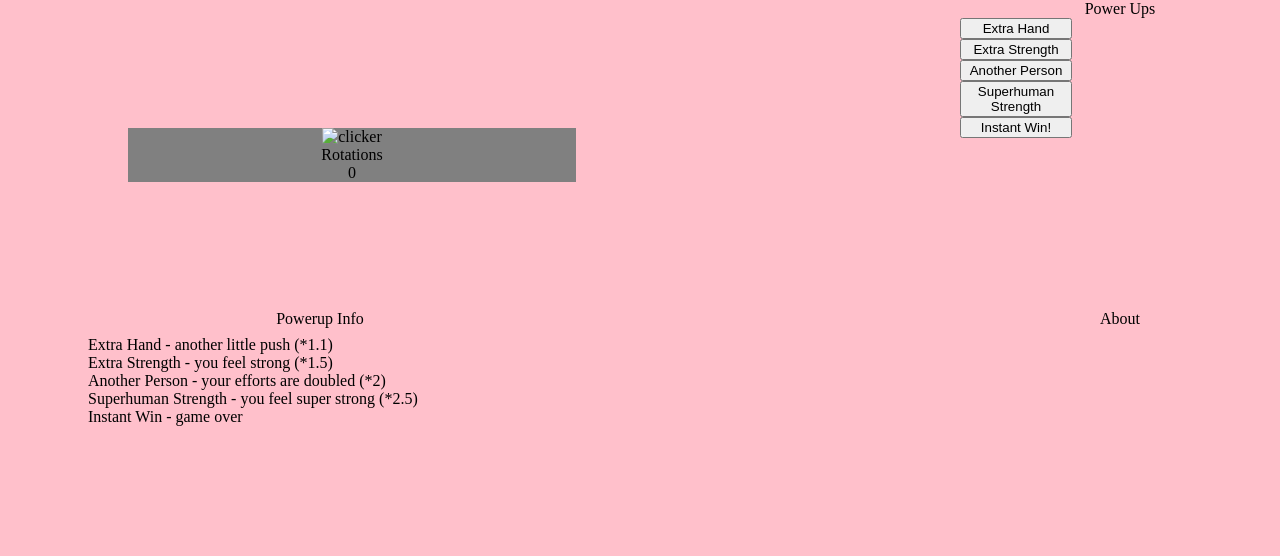
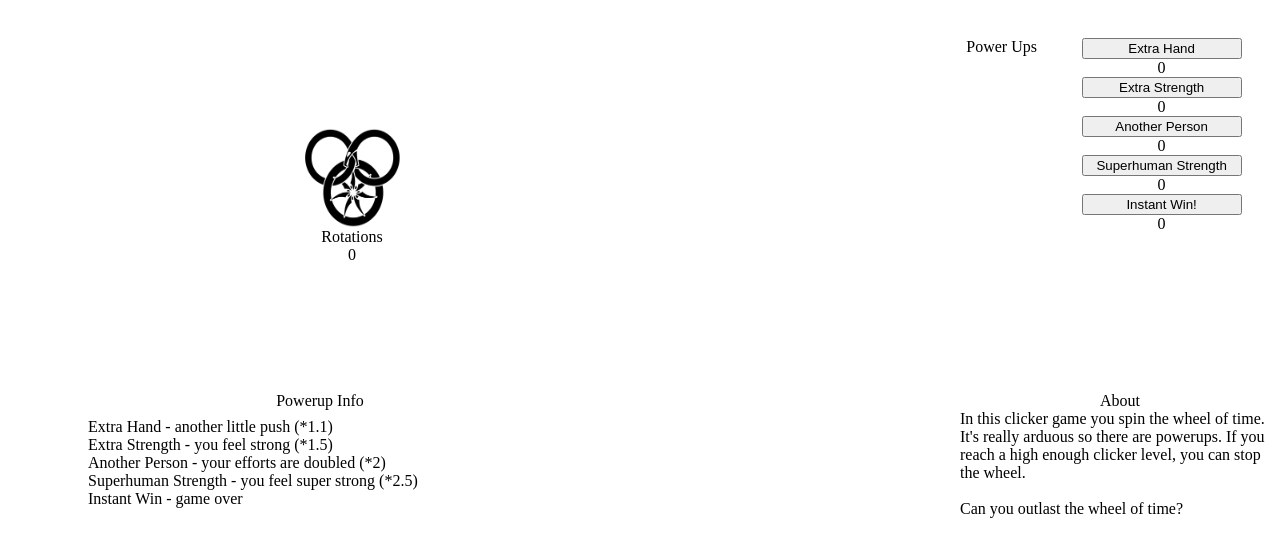
Before and after one commit to dkroll713/checkpoints, a plain HTML site: page checkpoint3/index.html in a window 1280 px wide. Drawn offline with nearby package versions, Linux system fonts and the light colour scheme.

Commit message:
checkpoint3

```diff
--- a/checkpoint3/css/style.css
+++ b/checkpoint3/css/style.css
@@ -1,5 +1,5 @@
 body{
-  background-color: pink;
+  background-color: #FFFFFF;
   display: flex;
   flex-direction: row;
   flex-wrap: wrap;
@@ -15,27 +15,77 @@ h3{
   height: 100%;
   width: 35%;
   margin: 10%;
-  background-color: grey;
+  background-color: #FFFFFF;
   display: flex;
   flex-direction: column;
   justify-content: center;
   align-items: center;
 }
 
+img{
+  height: 100px;
+  width: 100px;
+}
+
 #container2{
   height: 100%;
   width: 25%;
+  margin-top: 3%;
+  margin-right: 3%;
+  display: grid;
+  grid-template-columns: 1fr 1fr;
+  grid-template-areas:
+    "box1 box2"
+    "box3 box4"
+    "box5 box6"
+    "box7 box8"
+    "box9 box10"
+}
 
+#pu1{
+  grid-area: box1;
+}
+
+#count1{
+  grid-area: box2;
+}
+
+#pu2{
+  grid-area: box3;
+}
+
+#count2{
+  grid-area: box3;
+}
+
+#pu3{
+  grid-area: box5;
+}
+
+#count3{
+  grid-area: box6;
+}
+
+#pu4{
+  grid-area: box7;
+}
+
+#count4{
+  grid-area: box8;
+}
+
+#pu5{
+  grid-area: box9;
+}
+
+#count5{
+  grid-area: box10;
 }
 
 #powerups{
   display: flex;
   flex-direction: column;
-  text-align: left;
-}
-
-button{
-  width: 35%;
+  text-align: center;
 }
 
 #container3{
--- a/checkpoint3/index.html
+++ b/checkpoint3/index.html
@@ -4,12 +4,11 @@
   <meta charset="utf-8" />
   <link rel="stylesheet" href="./css/reset.css" />
   <link rel="stylesheet" href="./css/style.css" />
-  <script src="./js/script.js"></script>
 </head>
 
 <body>
   <container id="container1">
-    <img src="" alt="clicker" />
+    <img src="./img/wheel of time.png" alt="clicker" id="img" />
     <h3>Rotations</h3>
     <p id="rotations">
       0
@@ -18,11 +17,26 @@
   <container id="container2">
     <h3>Power Ups</h3>
     <section class="info" id="powerups">
-      <button>Extra Hand</button>
-      <button>Extra Strength</button>
-      <button>Another Person</button>
-      <button>Superhuman Strength</button>
-      <button>Instant Win!</button>
+      <button type="button" id="pu1">Extra Hand</button>
+      <p id="count1" value="0">
+        0
+      </p>
+      <button type="button" id="pu2">Extra Strength</button>
+      <p id="count2" value="0">
+        0
+      </p>
+      <button type="button" id="pu3">Another Person</button>
+      <p id="count3" value="0">
+        0
+      </p>
+      <button type="button" id="pu4">Superhuman Strength</button>
+      <p id="count4" value="0">
+        0
+      </p>
+      <button type="button" id="pu5">Instant Win!</button>
+      <p id="count5" value="0">
+        0
+      </p>
     </section>
   </container>
   <container id="container3">
@@ -47,6 +61,15 @@
   </container>
   <container id="container4">
     <h3>About</h3>
+    <p>
+      In this clicker game you spin the wheel of time.
+      It's really arduous so there are powerups. If you reach
+      a high enough clicker level, you can stop the wheel. <br /> <br />
+      Can you outlast the wheel of time?
+    </p>
   </container>
+  <script type="text/javascript" src="https://cdnjs.cloudflare.com/ajax/libs/jquery/3.2.1/jquery.min.js"></script>
+  <!-- <script type="text/javascript" src="https://cdnjs.cloudflare.com/ajax/libs/jqueryui/1.12.1/jquery-ui.js"></script> -->
+  <script type="text/javascript" src="./js/script.js"></script>
 </body>
 </html>
--- a/checkpoint3/js/script.js
+++ b/checkpoint3/js/script.js
@@ -0,0 +1,9 @@
+"use strict";
+
+$(document).ready(function(){
+  var count1 = document.getElementById('count1').text;
+  console.log(count1);
+  $('#pu1').on('click', function(){
+    count1++;
+  })
+})
```
Also changed, not shown: checkpoint3/img/wheel of time.png (added), 3 other files.
